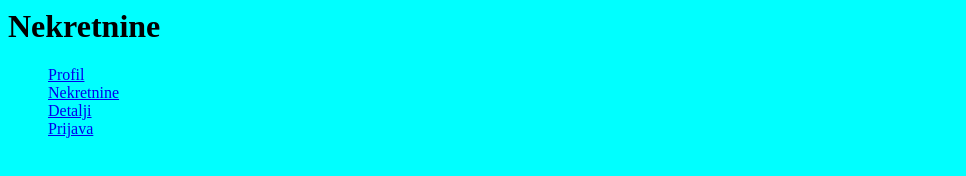
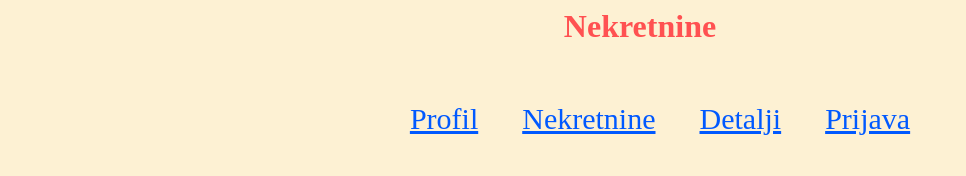
Before and after one commit to fahretf/WT2023-Mea, a plain HTML site: page html/meni.html in a window 1280 px wide. Shown: the whole page, without its empty margins (0-966 px from the left). Drawn offline with Linux system fonts and the light colour scheme.

Commit message:
uradjen meni

```diff
--- a/css/meni.css
+++ b/css/meni.css
@@ -1,12 +1,34 @@
+h1{
+    text-align: center;
+    color: rgb(255, 81, 81);
+}
+
+.meni{
+    text-align: center;
+    margin: 0;
+    position: fixed;
+    left: 5%;
+    right: 5%;
+}
+
 ul{
     list-style: none;
 }
 
 li{
-    display: flex;
-    flex-direction: row;
+    display: inline-flex;
+    padding: 20px 20px 20px 20px;
+}
+
+a{
+    color:rgb(0, 89, 255);
+    font-size: 30px;
+}
+
+a:hover{
+    color: #ff9900;
 }
 
 body{
-    background-color: aqua;
+    background-color: #fdf1d3;
 }
--- a/html/meni.html
+++ b/html/meni.html
@@ -1,8 +1,8 @@
 <html>
-  <link href="/css/meni.css" rel="stylesheet" type="text/css" />
-
+  <link rel="stylesheet" type="text/css" href="../css/meni.css" />
   <body>
     <h1>Nekretnine</h1>
+    <div class="meni">
       <ul>
         <li>
           <a href="profil.html">Profil</a>
@@ -17,5 +17,6 @@
           <a href="prijava.html">Prijava</a>
         </li>
       </ul>
+    </div>
   </body>
 </html>
```
Lines whose indentation alone changed are shown as unchanged.
